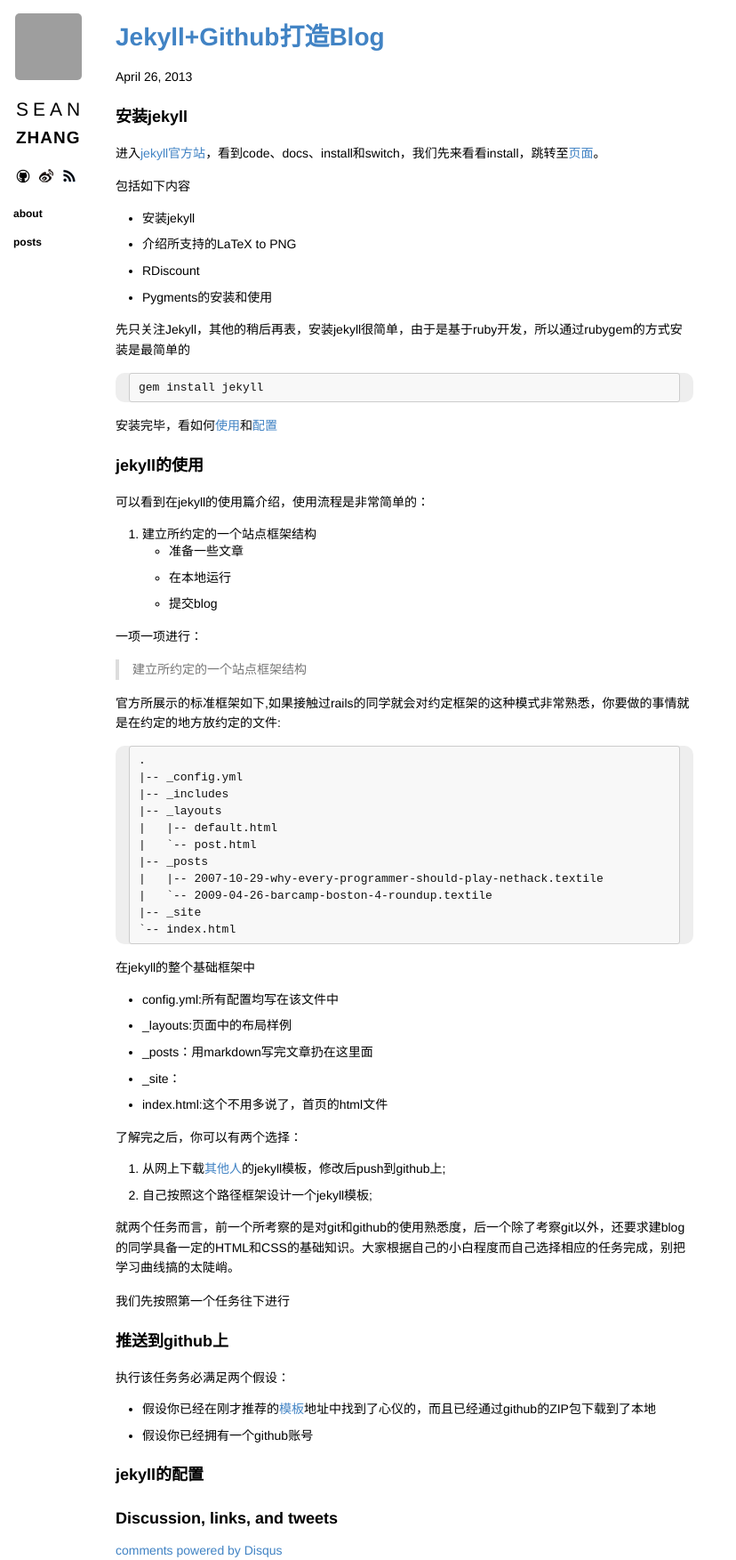
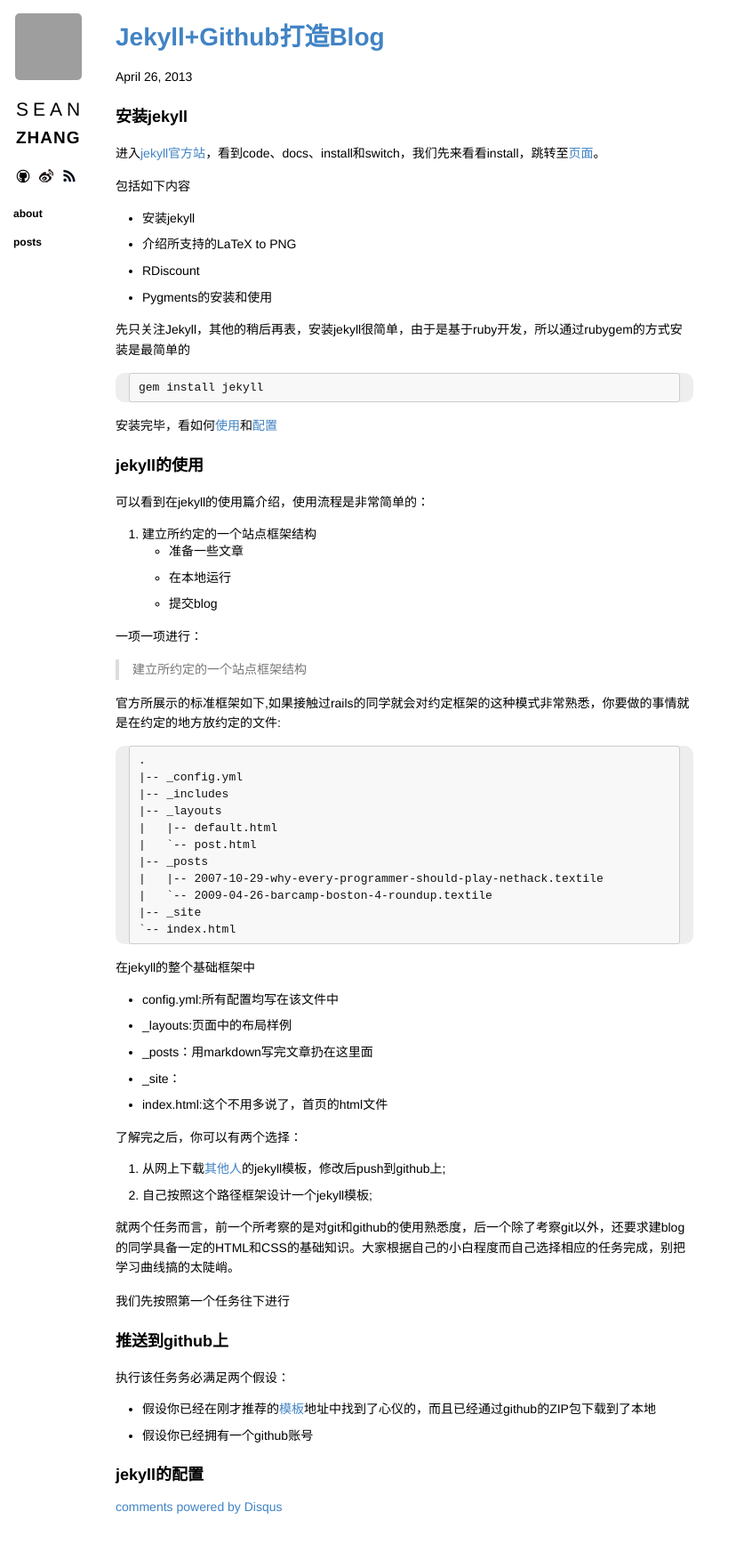
Before and after one commit to psytown/psytown.github.com, a Jekyll site: the page built from _posts/2013-4-26-jekyll.md, in a window 1280 px wide. Shown: the whole page at 89% size, without its empty margins (0-828 px from the left). Built offline with Jekyll 4.4.1, drawn with Linux system fonts in a browser that asks for light colours; nearby versions of some CDN libraries; Markdown is read by kramdown in place of the engine named in the settings; comment, search, counter and statistics services are not loaded; after the commit the page ends 1705 px from its top, so only the background shows below that; part of the change alters nothing that is shown; grey boxes are pictures that could not be loaded.

```diff
--- a/_layouts/layout.html
+++ b/_layouts/layout.html
@@ -55,18 +55,7 @@
 
   {{ content }}
 
-  <script type="text/javascript">
-  /* * * CONFIGURATION VARIABLES: EDIT BEFORE PASTING INTO YOUR WEBPAGE * * */
-  var disqus_shortname = 'psytown'; // required: replace example with your forum shortname
 
-  /* * * DON'T EDIT BELOW THIS LINE * * */
-  (function () {
-      var s = document.createElement('script'); s.async = true;
-      s.type = 'text/javascript';
-      s.src = '//' + disqus_shortname + '.disqus.com/count.js';
-      (document.getElementsByTagName('HEAD')[0] || document.getElementsByTagName('BODY')[0]).appendChild(s);
-  }());
-  </script>
 
 </body>
 
--- a/_layouts/post.html
+++ b/_layouts/post.html
@@ -15,7 +15,7 @@ layout: layout
 
   <!-- TODO: bio here -->
   <section class="meta">
-    <h3>Discussion, links, and tweets</h3>
+
     <div id="disqus_thread"></div>
     <script type="text/javascript">
         /* * * CONFIGURATION VARIABLES: EDIT BEFORE PASTING INTO YOUR WEBPAGE * * */
```
